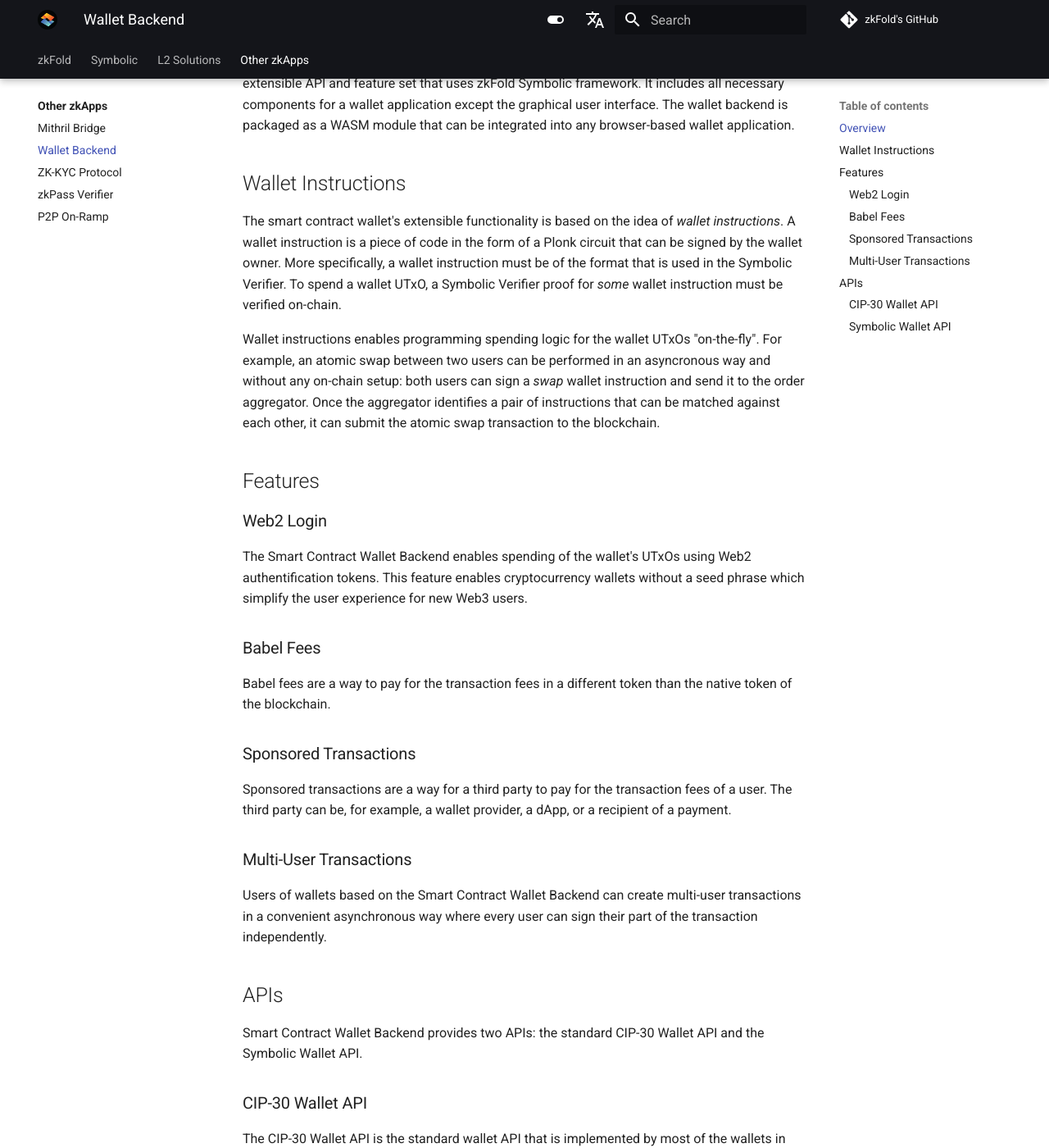
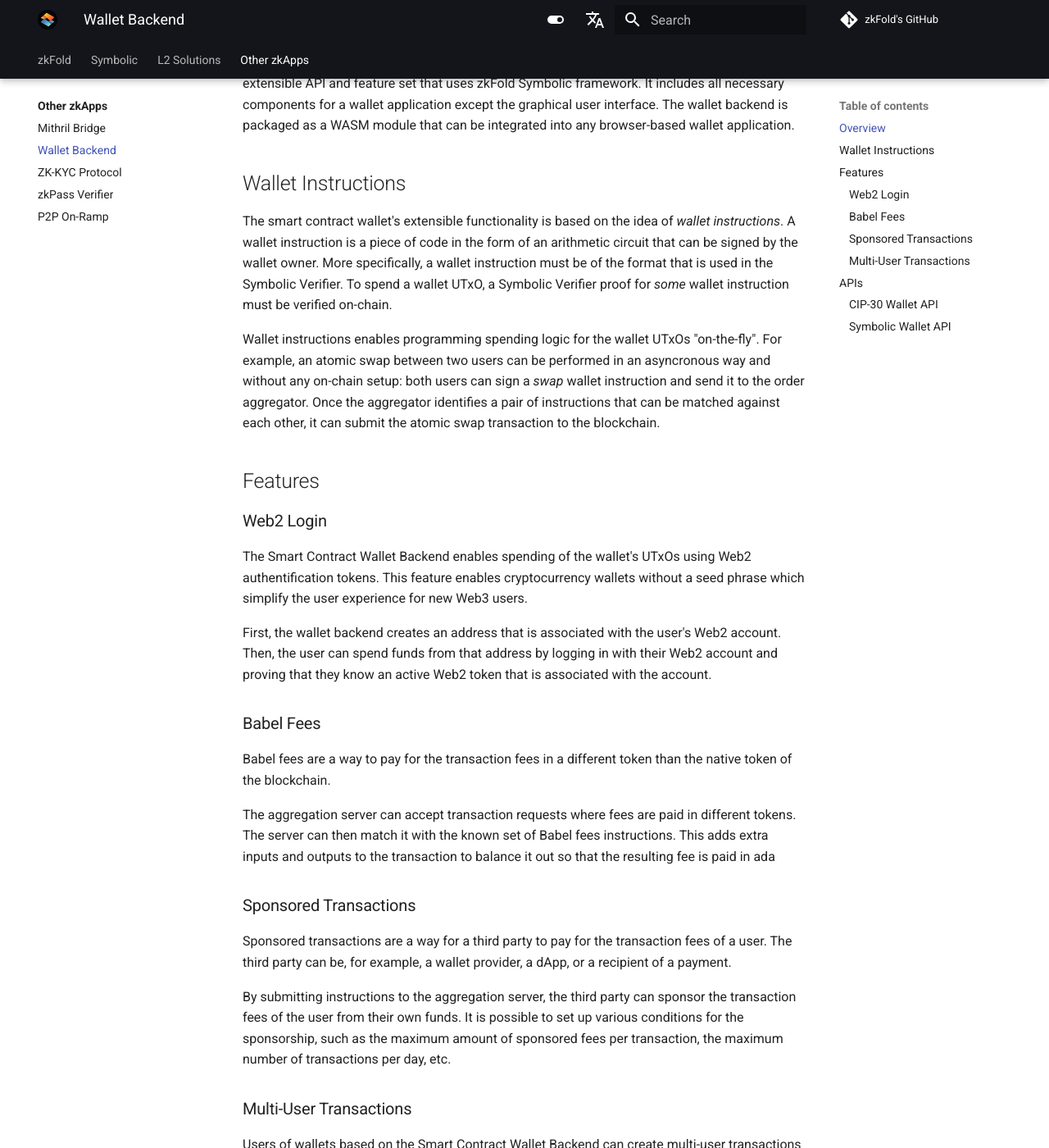
Before and after one commit to zkFold/user-docs, an MkDocs documentation site: the page built from docs/other-zkapps/wallet-backend.md, in a window 1280 px wide and 1400 px high, scrolled down 215 px. Shown: the whole window at 82% size. Built offline with MkDocs 1.6.1 and Material for MkDocs 9.7.7, drawn with Linux system fonts in a browser that asks for light colours; comment, search, counter and statistics services are not loaded; some of the changed text lies outside the part shown.

Commit message:
Update Wallet Backend docs

````diff
--- a/docs/other-zkapps/wallet-backend.md
+++ b/docs/other-zkapps/wallet-backend.md
@@ -5,7 +5,7 @@
 The Smart Contract Wallet Backend is an implementation of a programmable wallet with an extensible API and feature set that uses zkFold Symbolic framework. It includes all necessary components for a wallet application except the graphical user interface. The wallet backend is packaged as a WASM module that can be integrated into any browser-based wallet application.
 
 ## Wallet Instructions
-The smart contract wallet's extensible functionality is based on the idea of _wallet instructions_. A wallet instruction is a piece of code in the form of a Plonk circuit that can be signed by the wallet owner. More specifically, a wallet instruction must be of the format that is used in the Symbolic Verifier. To spend a wallet UTxO, a Symbolic Verifier proof for _some_ wallet instruction must be verified on-chain.
+The smart contract wallet's extensible functionality is based on the idea of _wallet instructions_. A wallet instruction is a piece of code in the form of an arithmetic circuit that can be signed by the wallet owner. More specifically, a wallet instruction must be of the format that is used in the Symbolic Verifier. To spend a wallet UTxO, a Symbolic Verifier proof for _some_ wallet instruction must be verified on-chain.
 
 Wallet instructions enables programming spending logic for the wallet UTxOs "on-the-fly". For example, an atomic swap between two users can be performed in an asyncronous way and without any on-chain setup: both users can sign a _swap_ wallet instruction and send it to the order aggregator. Once the aggregator identifies a pair of instructions that can be matched against each other, it can submit the atomic swap transaction to the blockchain.
 
@@ -14,14 +14,22 @@
 ### Web2 Login
 The Smart Contract Wallet Backend enables spending of the wallet's UTxOs using Web2 authentification tokens. This feature enables cryptocurrency wallets without a seed phrase which simplify the user experience for new Web3 users.
 
+First, the wallet backend creates an address that is associated with the user's Web2 account. Then, the user can spend funds from that address by logging in with their Web2 account and proving that they know an active Web2 token that is associated with the account.
+
 ### Babel Fees
 Babel fees are a way to pay for the transaction fees in a different token than the native token of the blockchain.
+
+The aggregation server can accept transaction requests where fees are paid in different tokens. The server can then match it with the known set of Babel fees instructions. This adds extra inputs and outputs to the transaction to balance it out so that the resulting fee is paid in ada
 
 ### Sponsored Transactions
 Sponsored transactions are a way for a third party to pay for the transaction fees of a user. The third party can be, for example, a wallet provider, a dApp, or a recipient of a payment.
 
+By submitting instructions to the aggregation server, the third party can sponsor the transaction fees of the user from their own funds. It is possible to set up various conditions for the sponsorship, such as the maximum amount of sponsored fees per transaction, the maximum number of transactions per day, etc.
+
 ### Multi-User Transactions
 Users of wallets based on the Smart Contract Wallet Backend can create multi-user transactions in a convenient asynchronous way where every user can sign their part of the transaction independently.
+
+The aggregation server can collect the signed parts of the transaction from the users and submit the full transaction to the blockchain once all parts are collected. This feature is useful for atomic swaps, escrow transactions, and other multi-user transactions. It also helps in reducing the transaction fees for the users.
 
 ## APIs
 Smart Contract Wallet Backend provides two APIs: the standard CIP-30 Wallet API and the Symbolic Wallet API.
@@ -47,8 +55,33 @@
 You can find the full specification of the CIP-30 Wallet API [here](https://github.com/cardano-foundation/CIPs/tree/master/CIP-0030).
 
 ### Symbolic Wallet API
-The Symbolic Wallet API provides the additional functionality that is specific to the Smart Contract Wallet Backend. The API object provides the following methods:
+The Symbolic Wallet API provides the additional functionality that is specific to the Smart Contract Wallet Backend. Below we cite the reference implementation of the Symbolic Wallet API in Haskell.
 
-- `signInstruction`: Sign a wallet instruction.
-- `submitInstruction`: Submit a wallet instruction to the aggregation server.
-- `submitInstructionInput`: Submit a wallet instruction input to the aggregation server.
+The following data types are used in the Symbolic Wallet API:
+
+- `Wallet`: A wallet object.
+- `Address`: A wallet address.
+- `Instruction`: A wallet instruction. It is a piece of code that describes the spending logic for the wallet UTxOs.
+- `InstructionId`: An instruction identifier that is derived from the instruction object by hashing.
+- `InstructionInput`: An input for a wallet instruction. It is a piece of data that is required to verify the instruction.
+
+The following methods are available as a part of Symbolic Wallet API:
+
+```Haskell title="Haskell"
+signInstruction :: Wallet -> Instruction -> IO Signature
+```
+
+Sign a wallet instruction.
+
+```Haskell title="Haskell"
+submitInstruction :: Address -> Instruction -> Signature -> IO ()
+```
+
+Submit a wallet instruction to the aggregation server.
+
+```Haskell title="Haskell"
+submitInstructionInput :: Address -> InstructionId
+    -> InstructionInput -> IO ()
+```
+
+Submit a wallet instruction input to the aggregation server.
--- a/mkdocs.yml
+++ b/mkdocs.yml
@@ -31,7 +31,9 @@
     - search.share
     - content.tabs.link
     - content.code.annotation
+    - content.code.annotate
     - content.code.copy
+    - content.code.select
   palette:
     - media: "(prefers-color-scheme: light)"
       scheme: default
@@ -73,6 +75,13 @@
       toc_depth: 3
   - pymdownx.arithmatex:
       generic: true
+  - pymdownx.highlight:
+      anchor_linenums: true
+      line_spans: __span
+      pygments_lang_class: true
+  - pymdownx.inlinehilite
+  - pymdownx.snippets
+  - pymdownx.superfences
 
 extra_javascript:
   - javascripts/mathjax.js
````
